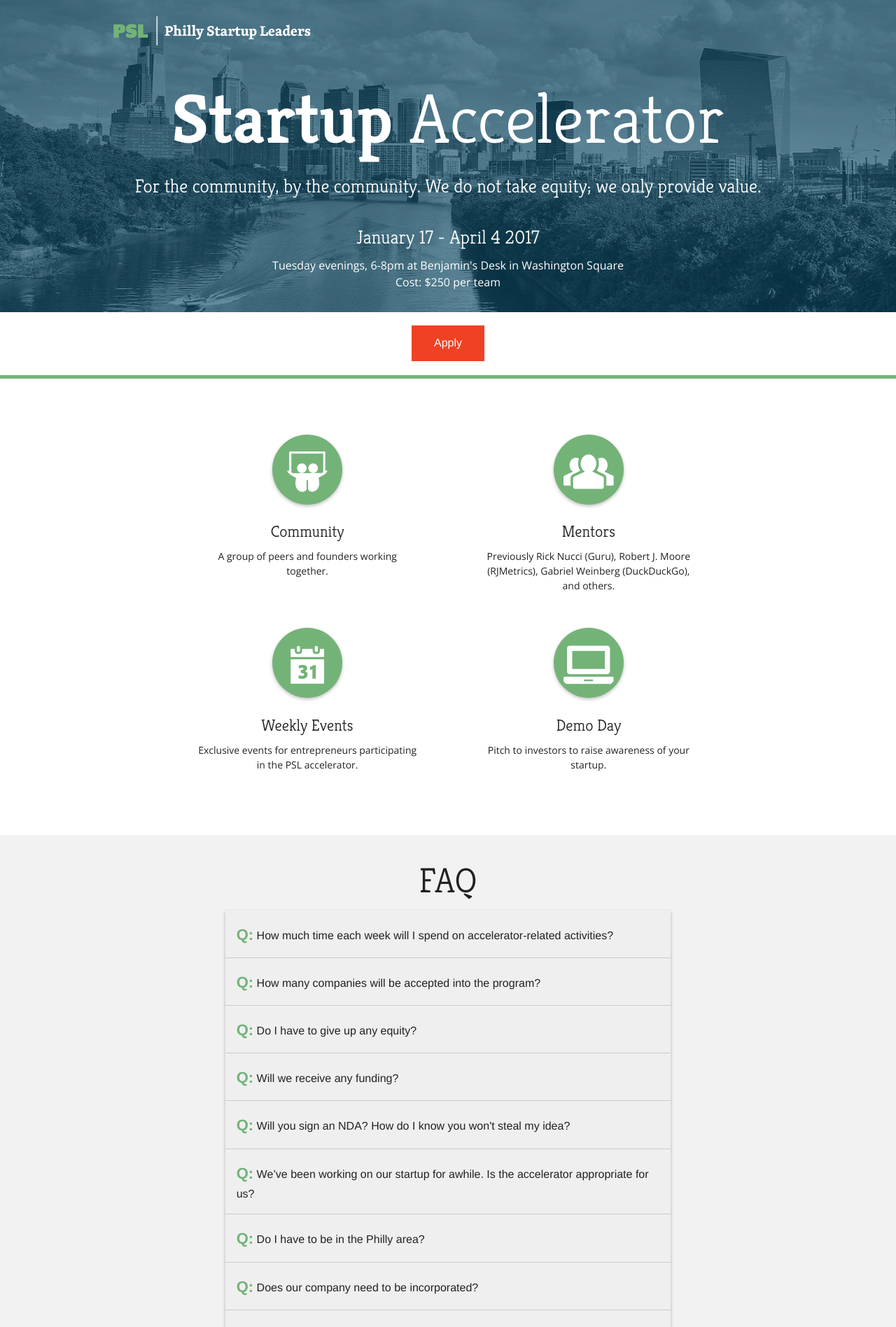
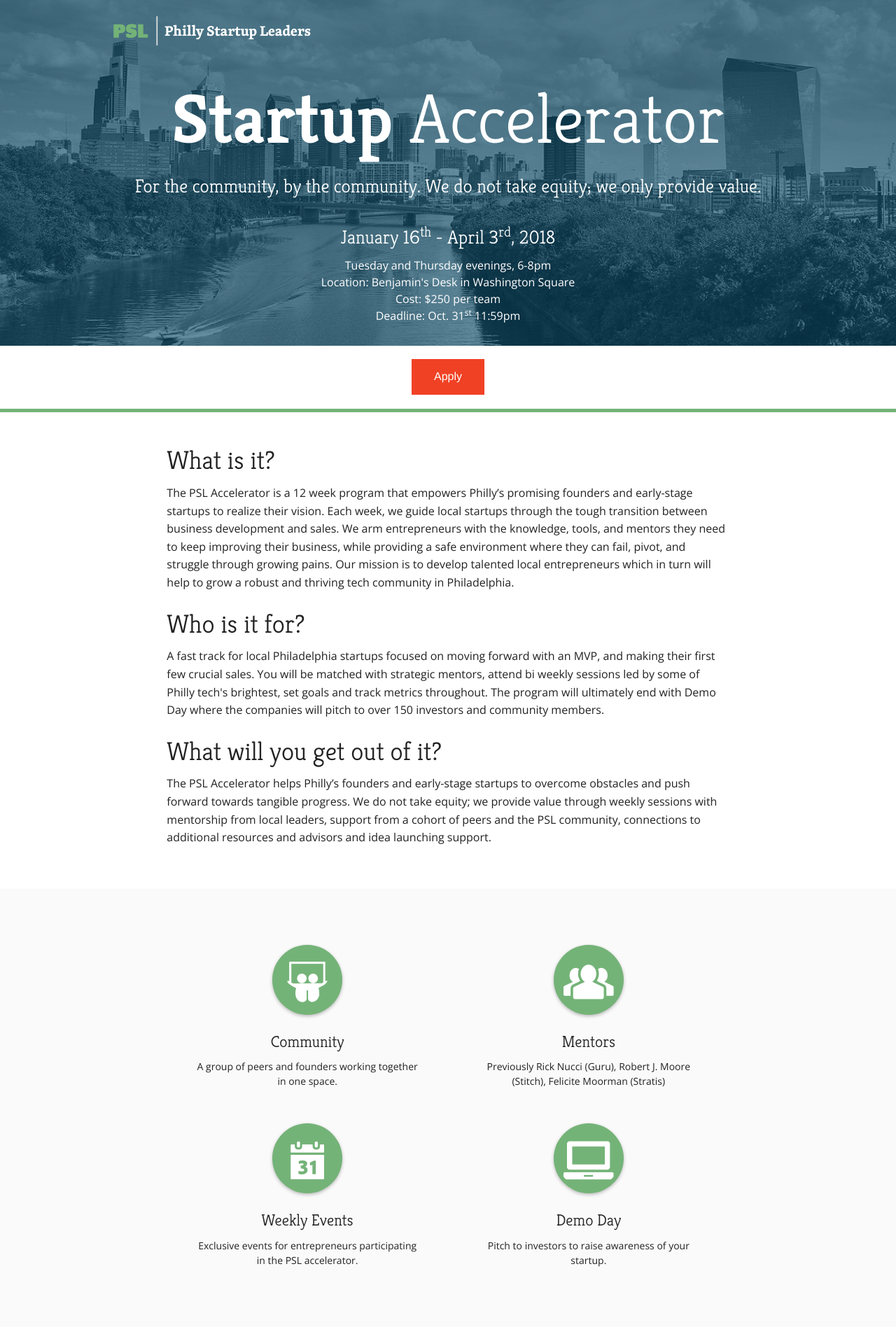
Before and after one commit to phillystartupleaders/accelerator, a Jekyll site: the page built from index.html, in a window 1280 px wide. Shown: the top 1896 px of the page at 70% size. Built offline with Jekyll 4.4.1, drawn with Linux system fonts in a browser that asks for light colours; nearby versions of some CDN libraries; some of the changed text lies outside the part shown.

Commit message:
update accelerator specs

```diff
--- a/_sass/_app.scss
+++ b/_sass/_app.scss
@@ -41,11 +41,17 @@
 }
 
 blockquote {
-  color: #000000;
-  font-family: "Kreon", sans-serif;
-  font-size: 18px;
+  font-size: 20px;
   font-style: italic;
   font-weight: 400;
+  letter-spacing: 0;
+  margin-bottom: 40px;
+
+  cite {
+    font-size: 18px;
+    margin-top: 10px;
+    color: #222;
+  }
 }
 
 /* Top Section */
@@ -144,8 +150,12 @@
   text-align: center;
 }
 
+.section-who-for-container {
+  padding: 40px 0;
+}
+
 .section-who-container {
-  background-color: #fff;
+  background-color: #fafafa;
   padding: 40px 0;
 }
 
@@ -193,13 +203,13 @@
 }
 
 .section-what {
-  background-color: #fafafa;
+  background-color: #fff;
   padding: 40px 0;
 }
 
 .section-faq {
   background-color: #f2f2f2;
-  padding-bottom: 20px;
+  padding-bottom: 40px;
   clear: both;
 }
 
@@ -208,12 +218,16 @@
   text-align: center;
 }
 
+.section-testimonials {
+  background-color: #fafafa;
+  padding: 40px 0;
+}
+
 .heading {
   font-size: 30px;
 }
 
 .heading-faq {
-  font-size: 50px;
   margin-top: 30px;
 }
 
--- a/index.html
+++ b/index.html
@@ -14,12 +14,14 @@
 
       <h3 class="subheading">For the community, by the community. We do not take equity; we only provide value.</h3>
       <br />
-        <h3 class="subheading">January 17 - April 4 2017</h3>
-        <div>Tuesday evenings, 6-8pm at Benjamin's Desk in Washington Square</div>
+      <h3 class="subheading">January 16<sup>th</sup> - April 3<sup>rd</sup>, 2018</h3>
+      <div>Tuesday and Thursday evenings, 6-8pm</div>
+      <div>Location: Benjamin's Desk in Washington Square</div>
       <div>Cost: $250 per team</div>
+      <div>Deadline: Oct. 31<sup>st</sup> 11:59pm</div>
 
       <div class="register small-12 medium-6 medium-centered text-center columns">
-          <a href="https://goo.gl/forms/ese3ubKq8EmugLnG2" class="button alert" target="_blank">Apply</a>
+        <a href="https://goo.gl/forms/2V75fT0YjuYRwgnC2" class="button alert" target="_blank">Apply</a>
       </div>
     </div>
   </div>
@@ -27,18 +29,31 @@
 
 <!-- Welcome -->
 
+<div class="section-who-for-container">
+  <div class="row">
+    <div class="small-12 medium-10 medium-centered columns clearfix">
+      <h2>What is it?</h2>
+      <p>The PSL Accelerator is a 12 week program that empowers Philly’s promising founders and early-stage startups to realize their vision. Each week, we guide local startups through the tough transition between business development and sales. We arm entrepreneurs with the knowledge, tools, and mentors they need to keep improving their business, while providing a safe environment where they can fail, pivot, and struggle through growing pains. Our mission is to develop talented local entrepreneurs which in turn will help to grow a robust and thriving tech community in Philadelphia.</p>
+      <h2>Who is it for?</h2>
+      <p>A fast track for local Philadelphia startups focused on moving forward with an MVP, and making their first few crucial sales. You will be matched with strategic mentors, attend bi weekly sessions led by some of Philly tech's brightest, set goals and track metrics throughout. The program will ultimately end with Demo Day where the companies will pitch to over 150 investors and community members.</p>
+      <h2>What will you get out of it?</h2>
+      <p>The PSL Accelerator helps Philly’s founders and early-stage startups to overcome obstacles and push forward towards tangible progress. We do not take equity; we provide value through weekly sessions with mentorship from local leaders, support from a cohort of peers and the PSL community, connections to additional resources and advisors and idea launching support.</p>
+    </div>
+  </div>
+</div>
+
 <div class="section-who-container">
   <div class="row" data-equalizer>
     <div class="small-12 medium-10 medium-centered columns section-who clearfix">
       <div class="small-12 medium-6 columns text-center section-block" data-equalizer-watch>
         <i class="fi-social-skillshare"></i>
         <h4>Community</h4>
-          <div>A group of peers and founders working together.</div>
+        <div>A group of peers and founders working together in one space.</div>
       </div>
       <div class="small-12 medium-6 columns text-center section-block" data-equalizer-watch>
         <i class="fi-torsos-all"></i>
         <h4>Mentors</h4>
-          <div>Previously Rick Nucci (Guru), Robert J. Moore (RJMetrics), Gabriel Weinberg (DuckDuckGo), and others.</div>
+        <div>Previously Rick Nucci (Guru), Robert J. Moore (Stitch), Felicite Moorman (Stratis)</div>
       </div>
       <div class="small-12 medium-6 columns text-center section-block" data-equalizer-watch>
         <i class="fi-calendar"></i>
@@ -54,29 +69,29 @@
   </div>
 </div>
 
-  <!-- <div class="section-what">
+<div class="section-what">
   <div class="row">
     <div class="small-12 medium-10 medium-centered columns clearfix">
-        <h2 class="heading text-center">Ready to accelerate your startup&#63;</h2>
+      <h2 class="text-center">Curriculum we cover</h2>
 
       <div class="medium-3 columns accelerate-icon text-center">
         <i class="fi-results-demographics"></i>
       </div>
       <div class="medium-9 columns">
         <ul class="no-bullet checks">
-            <li><i class="fi-checkbox"></i>Startups looking to grow</li>
-            <li><i class="fi-checkbox"></i>Able to commit full-time from February 2 to April 31, 2015</li>
-            <li><i class="fi-checkbox"></i>Have a working product and ability to iterate if necessary</li>
+          <li><i class="fi-checkbox"></i>One Metric that Matters</li>
+          <li><i class="fi-checkbox"></i>Market Research</li>
+          <li><i class="fi-checkbox"></i>How to Identify your Ideal Customer</li>
+          <li><i class="fi-checkbox"></i>Product Mapping &amp; Design</li>
+          <li><i class="fi-checkbox"></i>Marketing on a shoestring budget</li>
+          <li><i class="fi-checkbox"></i>Finance &amp; Operations</li>
+          <li><i class="fi-checkbox"></i>Building an Effective Team</li>
+          <li><i class="fi-checkbox"></i>Fundraising How-To's</li>
         </ul>
       </div>
     </div>
-      <div class="register-bottom medium-6 medium-centered columns text-center clearfix">
-        <p class="bold">The deadline is midnight EST on December 31st to submit an application.</p>
-        <a href="https://www.surveymonkey.com/s/PSLUAccelerate" class="button alert">Submit Application</a>
   </div>
 </div>
-  </div> -->
-
 
 <div class="section-faq">
   <div class="row">
@@ -93,7 +108,7 @@
         <dd class="accordion-navigation">
           <a href="#q2"><span class="faq">Q:</span> How many companies will be accepted into the program?</a>
 
-            <div id="q2" class="content">5-7</div>
+          <div id="q2" class="content">8</div>
         </dd>
         <dd class="accordion-navigation">
           <a href="#q3"><span class="faq">Q:</span> Do I have to give up any equity?</a>
@@ -142,11 +157,43 @@
         </dd>
         <dd class="accordion-navigation"><a href="#q11"><span class="faq">Q:</span> What is the timeline of the program?</a>
 
-            <div id="q11" class="content">Applications will be accepted starting Oct 1 and ending Nov 1, interviews will take place Nov 15-30, finalists will pitch during Founder Factory conference on Dec 8, and classes will take place from Jan 17 through Apr 4.</div>
+          <div id="q11" class="content">Applications will be accepted starting Oct 1 and ending Nov 1, interviews will take place Nov 13-30, and classes will take place from Jan 16 through Apr 3.</div>
         </dd>
       </dl>
     </div>
   </div>
+</div>
+
+<div class="section-testimonials">
+  <div class="row">
+    <div class="small-12 medium-10 large-8 medium-centered columns">
+      <h2 class="text-center">Testimonials</h2>
+      <blockquote>
+        "I loved participating in the Accelerator. It was just a really awesome group of founders and mentors working together. Perhaps more importantly, mentorship from the PSL team and some of the speakers made a measurable and significant impact on Borderwise's bottom line."
+        <cite>Jeremy Peskin, CEO of Borderwise</cite>
+      </blockquote>
+      <blockquote>
+        "The previous Fishbox pricing model wasn't working. Because my mentor had experience with the same issue at his current company, he recommended a change that simplified things. That update led to a 20% increase in MRR."
+        <cite>Napoleon Suarez, CEO of Fishbox</cite>
+      </blockquote>
+
+
+      <blockquote>
+        "We came into the program as normal college students with an idea and an MVP. The 3 months of the Accelerator transformed us! We managed to launch our product half way through the Accelerator, we got the opportunity to speak with a bunch of investors where we received strategic insights, and more importantly we made lifelong connections with the rest of the Accelerator companies!
+        <cite>Danish Dhamani, CEO of Orai"</cite>
+      </blockquote>
+
+      <blockquote>
+        The PSL Accelerator was and will continue to be one of the greatest catalysts of our organization's growth. The in-depth exposure to local and far-reaching entrepreneurs and financiers offered perspective, encouragement, and best approaches. We're thrilled for what's now ahead.
+        <cite>Mark Switaj, CEO of Roundtrip</cite>
+      </blockquote>
+    </div>
+  </div>
+</div>
+
+<div class="register-bottom medium-6 medium-centered columns text-center clearfix">
+  <p class="bold">The deadline is midnight EST on October 31<sup>st</sup> to submit an application.</p>
+  <a href="https://goo.gl/forms/2V75fT0YjuYRwgnC2" class="button alert">Submit Application</a>
 </div>
 
 <div class="section-contact">
```
Also changed, not shown: Gemfile.lock. Lines whose indentation alone changed are shown as unchanged.
